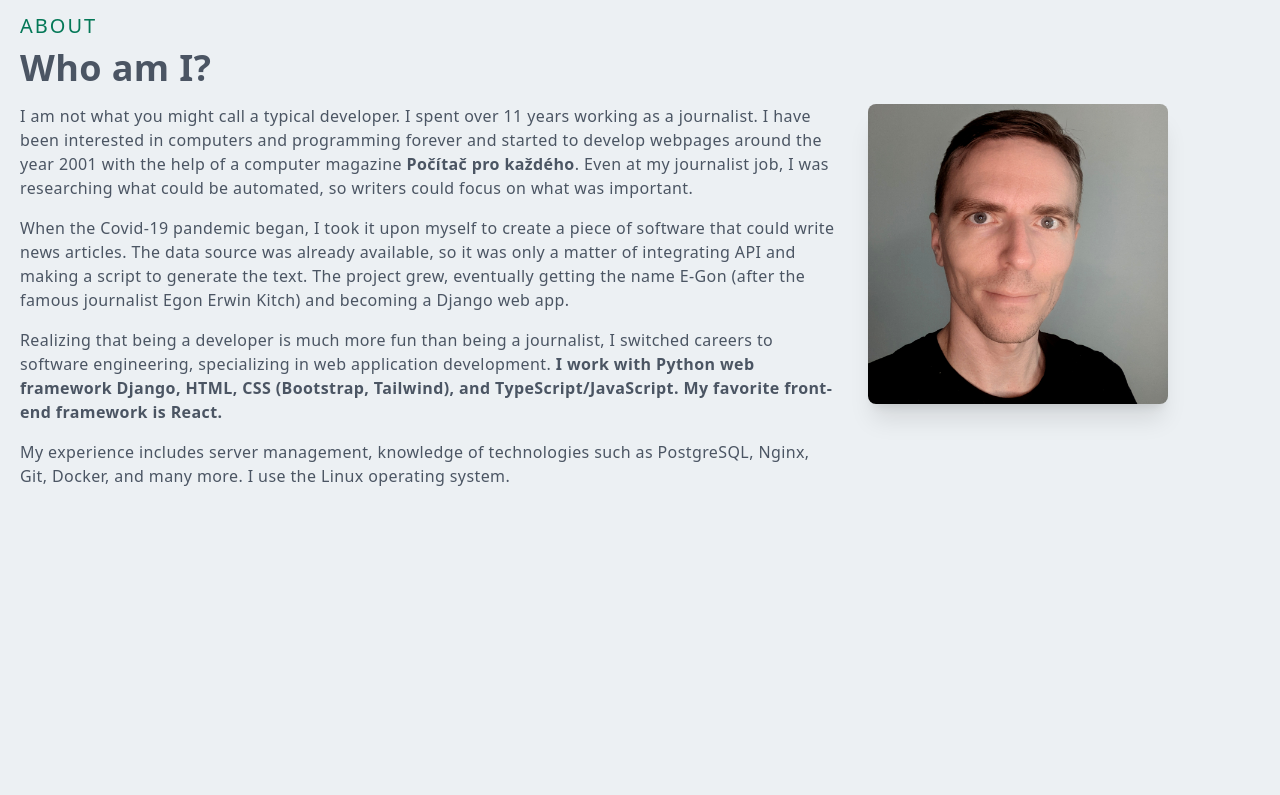
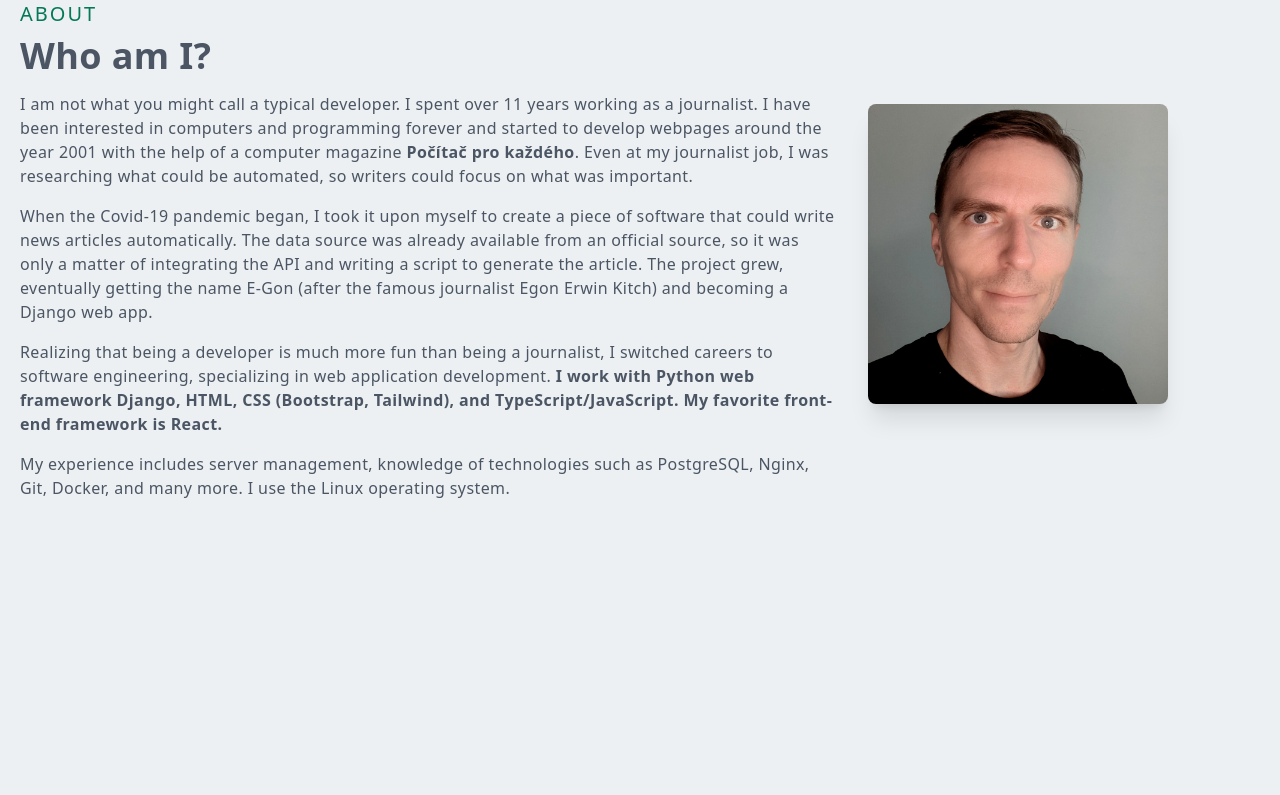
Before and after one commit to jakubstastka/next-js-react-resume-site, a Next.js app: page / in a window 1280 px wide. Shown: the part 946-1741 px from the top of the page. Built offline with nearby package versions, Linux system fonts and the light colour scheme.

Commit message:
changed wording of About page

```diff
--- a/components/About.jsx
+++ b/components/About.jsx
@@ -20,11 +20,12 @@ export default function About() {
           </p>
           <p className="py-2 text-gray-600">
             When the Covid-19 pandemic began, I took it upon myself to create a
-            piece of software that could write news articles. The data source
-            was already available, so it was only a matter of integrating API
-            and making a script to generate the text. The project grew,
-            eventually getting the name E-Gon (after the famous journalist Egon
-            Erwin Kitch) and becoming a Django web app.
+            piece of software that could write news articles automatically. The
+            data source was already available from an official source, so it was
+            only a matter of integrating the API and writing a script to
+            generate the article. The project grew, eventually getting the name
+            E-Gon (after the famous journalist Egon Erwin Kitch) and becoming a
+            Django web app.
           </p>
           <p className="py-2 text-gray-600">
             Realizing that being a developer is much more fun than being a
```
